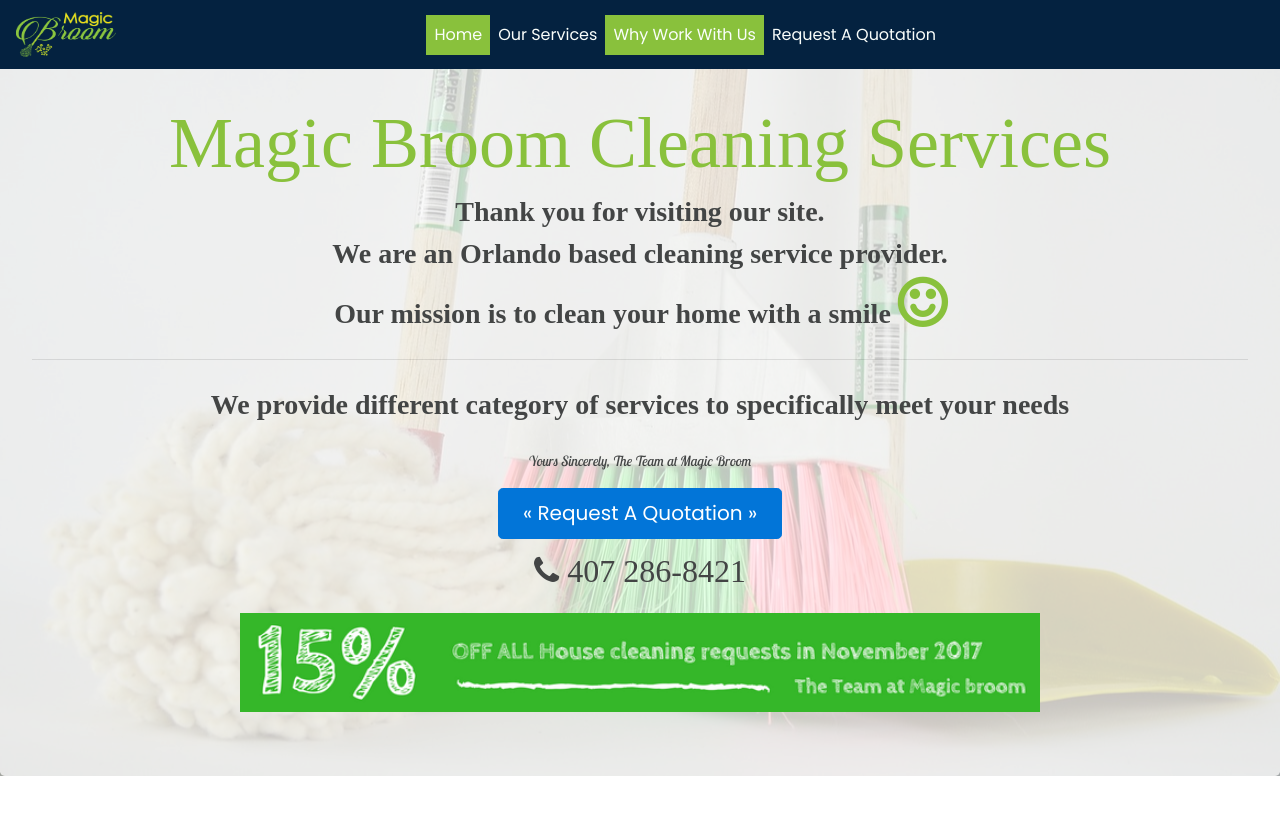
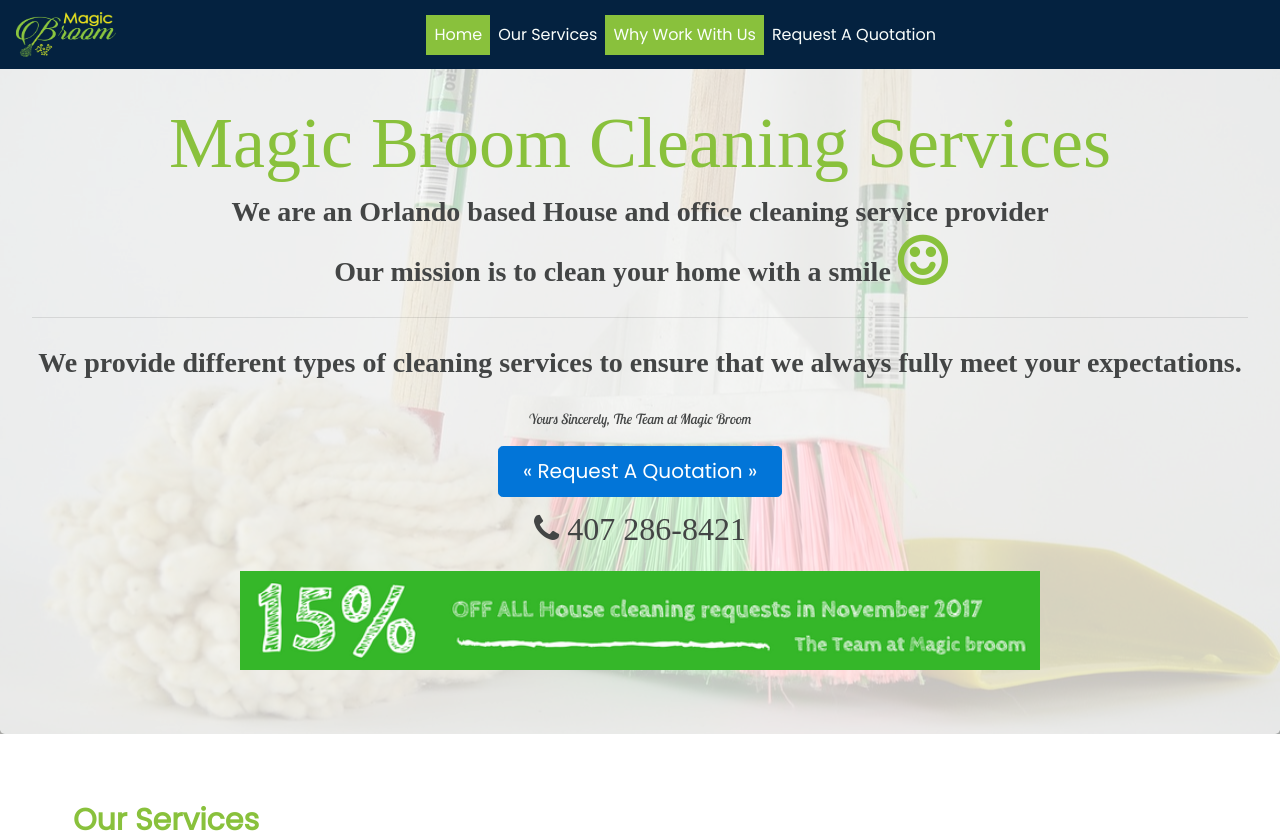
Before and after one commit to aboudaman/magicbroom, a Django app: page / in a window 1280 px wide. Shown: the top 840 px of the page. Run offline with Django 3.2, Linux system fonts and the light colour scheme; some libraries are stand-ins or nearby versions; some web fonts are replaced.

Commit message:
updated header text

```diff
--- a/magicbroom/templates/base3.html
+++ b/magicbroom/templates/base3.html
@@ -70,11 +70,10 @@
     <div class="overlay">
       <div class="jumbotron">
       <h1 class="display-3 heading-colors ">Magic Broom Cleaning Services</h1>
-      <p class="lead intro-text">Thank you for visiting our site.<br />
-          We are an Orlando based cleaning service provider.<br />
+      <p class="lead intro-text">We are an Orlando based House and office cleaning service provider<br />
           Our mission is to clean your home with a smile <i class="smiley-font-home fa fa-smile-o" aria-hidden="true"></i></p>
       <hr class="my-4">
-      <p class="lead intro-text"> We provide different category of services to specifically meet your needs</p>
+      <p class="lead intro-text"> We provide different types of cleaning services to ensure that we always fully meet your expectations.</p>
       <p class="signature">Yours Sincerely, The Team at Magic Broom</p>
       <p class="lead">
         <a class="btn btn-primary btn-lg quote_request but_quote" href="{% url 'request_quotation' %}" id="buttonQuote" role="button">« Request A Quotation »</a>
```
